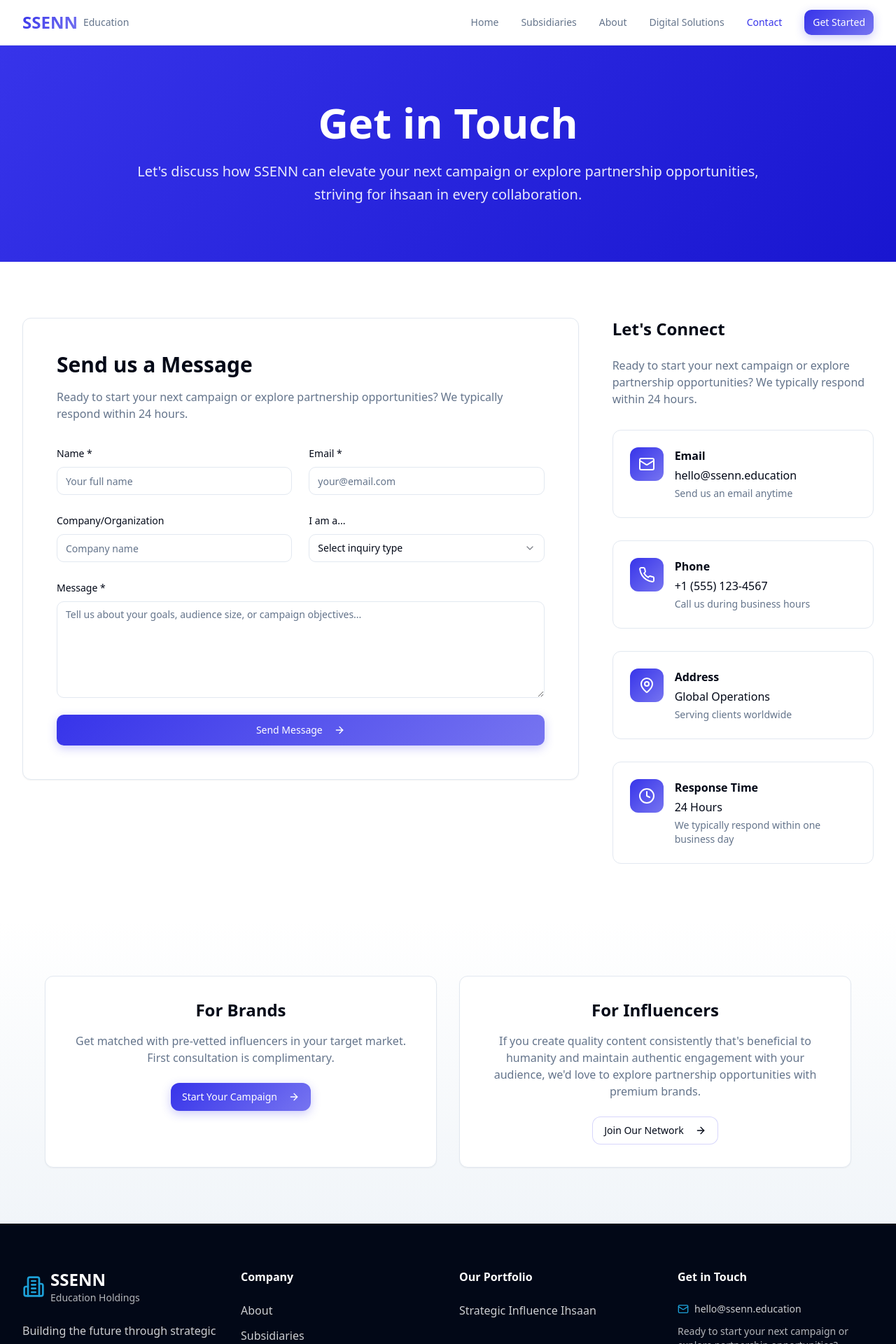
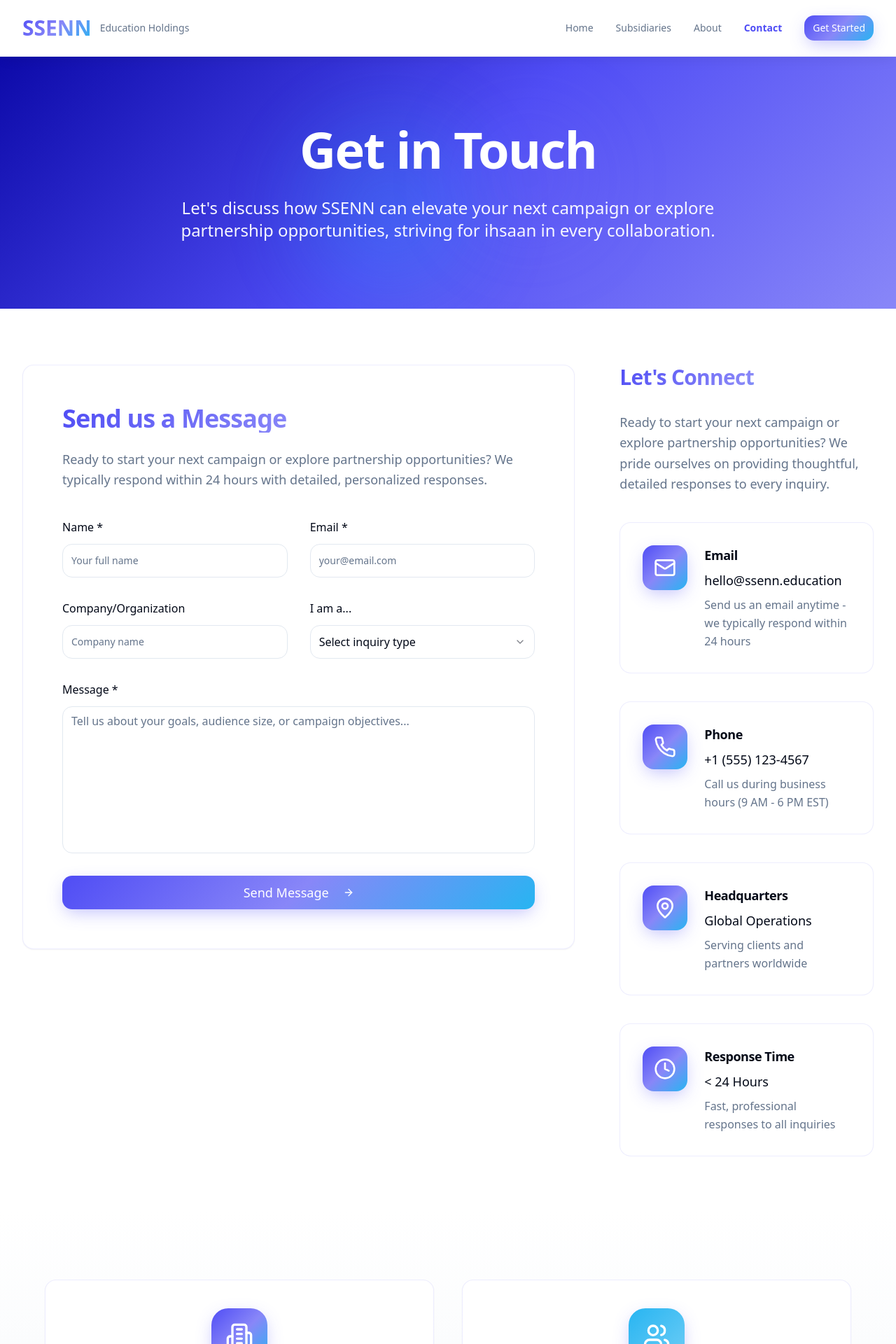
Before and after one commit to jamilhammoudeh/ssenn, a React (Vite) app: page /contact in a window 1280 px wide. Shown: the top 1920 px of the page at 70% size. Built offline with nearby package versions, Linux system fonts and the light colour scheme.

Commit message:
Refine website appearance

```diff
--- a/src/App.tsx
+++ b/src/App.tsx
@@ -8,7 +8,6 @@ import Footer from "./components/Footer";
 import Home from "./pages/Home";
 import Subsidiaries from "./pages/Subsidiaries";
 import About from "./pages/About";
-import DigitalSolutions from "./pages/DigitalSolutions";
 import Contact from "./pages/Contact";
 import NotFound from "./pages/NotFound";
 
@@ -27,7 +26,6 @@ const App = () => (
               <Route path="/" element={<Home />} />
               <Route path="/subsidiaries" element={<Subsidiaries />} />
               <Route path="/about" element={<About />} />
-              <Route path="/digital-solutions" element={<DigitalSolutions />} />
               <Route path="/contact" element={<Contact />} />
               <Route path="*" element={<NotFound />} />
             </Routes>
--- a/src/components/Navigation.tsx
+++ b/src/components/Navigation.tsx
@@ -11,23 +11,22 @@ const Navigation = () => {
     { name: "Home", path: "/" },
     { name: "Subsidiaries", path: "/subsidiaries" },
     { name: "About", path: "/about" },
-    { name: "Digital Solutions", path: "/digital-solutions" },
     { name: "Contact", path: "/contact" },
   ];
 
   const isActive = (path: string) => location.pathname === path;
 
   return (
-    <nav className="bg-background/95 backdrop-blur-sm border-b border-border sticky top-0 z-50">
+    <nav className="bg-background/95 backdrop-blur-md border-b border-border/50 sticky top-0 z-50 shadow-soft">
       <div className="container mx-auto px-4 sm:px-6 lg:px-8">
-        <div className="flex justify-between items-center h-16">
+        <div className="flex justify-between items-center h-20">
           {/* Logo */}
-          <Link to="/" className="flex items-center space-x-2">
-            <div className="text-2xl font-bold bg-gradient-primary bg-clip-text text-transparent">
+          <Link to="/" className="flex items-center space-x-3 group">
+            <div className="text-3xl font-bold bg-gradient-primary bg-clip-text text-transparent group-hover:scale-105 transition-transform duration-300">
               SSENN
             </div>
-            <span className="text-sm text-muted-foreground hidden sm:block">
-              Education
+            <span className="text-sm text-muted-foreground hidden sm:block font-medium">
+              Education Holdings
             </span>
           </Link>
 
@@ -37,16 +36,16 @@ const Navigation = () => {
               <Link
                 key={item.path}
                 to={item.path}
-                className={`text-sm font-medium transition-colors hover:text-primary ${
+                className={`text-sm font-medium transition-all duration-300 hover:text-primary hover:scale-105 ${
                   isActive(item.path)
-                    ? "text-primary"
+                    ? "text-primary font-semibold"
                     : "text-muted-foreground"
                 }`}
               >
                 {item.name}
               </Link>
             ))}
-            <Button variant="default" size="sm" className="shadow-button">
+            <Button variant="default" size="sm" className="shadow-button hover:shadow-glow">
               Get Started
             </Button>
           </div>
--- a/src/index.css
+++ b/src/index.css
@@ -17,11 +17,12 @@ All colors MUST be HSL.
     --popover: 0 0% 100%;
     --popover-foreground: 222.2 84% 4.9%;
 
-    /* Corporate blue-purple theme */
-    --primary: 241 81% 56%;
+    /* Premium corporate blue-purple theme */
+    --primary: 241 89% 63%;
     --primary-foreground: 0 0% 100%;
-    --primary-light: 241 81% 70%;
-    --primary-dark: 241 81% 45%;
+    --primary-light: 241 89% 75%;
+    --primary-dark: 241 89% 50%;
+    --primary-darker: 241 89% 35%;
 
     --secondary: 210 40% 96.1%;
     --secondary-foreground: 222.2 47.4% 11.2%;
@@ -29,27 +30,32 @@ All colors MUST be HSL.
     --muted: 210 40% 96.1%;
     --muted-foreground: 215.4 16.3% 46.9%;
 
-    --accent: 198 76% 48%;
+    --accent: 198 88% 55%;
     --accent-foreground: 0 0% 100%;
+    --accent-light: 198 88% 70%;
 
     --destructive: 0 84.2% 60.2%;
     --destructive-foreground: 210 40% 98%;
 
     --border: 214.3 31.8% 91.4%;
     --input: 214.3 31.8% 91.4%;
-    --ring: 241 81% 56%;
+    --ring: 241 89% 63%;
 
-    /* Corporate gradients */
-    --gradient-primary: linear-gradient(135deg, hsl(var(--primary)), hsl(var(--primary-light)));
-    --gradient-hero: linear-gradient(135deg, hsl(var(--primary)) 0%, hsl(var(--primary-dark)) 100%);
+    /* Premium gradients */
+    --gradient-primary: linear-gradient(135deg, hsl(var(--primary)) 0%, hsl(var(--primary-light)) 50%, hsl(var(--accent)) 100%);
+    --gradient-hero: linear-gradient(135deg, hsl(var(--primary-darker)) 0%, hsl(var(--primary)) 50%, hsl(var(--primary-light)) 100%);
     --gradient-subtle: linear-gradient(180deg, hsl(var(--background)), hsl(var(--secondary)));
+    --gradient-card: linear-gradient(145deg, hsl(var(--card)) 0%, hsl(var(--muted)/0.3) 100%);
+    --gradient-accent: linear-gradient(135deg, hsl(var(--accent)) 0%, hsl(var(--accent-light)) 100%);
 
-    /* Shadows */
-    --shadow-elegant: 0 10px 30px -10px hsl(var(--primary) / 0.2);
-    --shadow-card: 0 4px 20px -4px hsl(var(--primary) / 0.1);
-    --shadow-button: 0 4px 14px 0 hsl(var(--primary) / 0.25);
+    /* Premium shadows */
+    --shadow-elegant: 0 20px 60px -10px hsl(var(--primary) / 0.25);
+    --shadow-card: 0 8px 30px -8px hsl(var(--primary) / 0.15);
+    --shadow-button: 0 8px 25px -4px hsl(var(--primary) / 0.35);
+    --shadow-glow: 0 0 50px hsl(var(--primary) / 0.4);
+    --shadow-soft: 0 4px 20px -4px hsl(var(--foreground) / 0.1);
 
-    --radius: 0.75rem;
+    --radius: 1rem;
 
     --sidebar-background: 0 0% 98%;
 
@@ -113,6 +119,25 @@ All colors MUST be HSL.
   }
 
   body {
-    @apply bg-background text-foreground;
+    @apply bg-background text-foreground font-sans;
+    font-feature-settings: "cv11", "ss01";
+    font-variation-settings: "opsz" auto;
+    scroll-behavior: smooth;
+  }
+
+  h1, h2, h3, h4, h5, h6 {
+    @apply font-semibold tracking-tight;
+  }
+
+  h1 {
+    @apply text-4xl md:text-5xl lg:text-6xl;
+  }
+
+  h2 {
+    @apply text-3xl md:text-4xl lg:text-5xl;
+  }
+
+  h3 {
+    @apply text-2xl md:text-3xl;
   }
 }
--- a/src/pages/Contact.tsx
+++ b/src/pages/Contact.tsx
@@ -4,7 +4,7 @@ import { Input } from "@/components/ui/input";
 import { Textarea } from "@/components/ui/textarea";
 import { Label } from "@/components/ui/label";
 import { Select, SelectContent, SelectItem, SelectTrigger, SelectValue } from "@/components/ui/select";
-import { Mail, Phone, MapPin, Clock, ArrowRight } from "lucide-react";
+import { Mail, Phone, MapPin, Clock, ArrowRight, Building2, Users } from "lucide-react";
 import { useState } from "react";
 import { useToast } from "@/hooks/use-toast";
 
@@ -36,25 +36,25 @@ const Contact = () => {
       icon: Mail,
       title: "Email",
       details: "hello@ssenn.education",
-      description: "Send us an email anytime"
+      description: "Send us an email anytime - we typically respond within 24 hours"
     },
     {
       icon: Phone,
       title: "Phone",
       details: "+1 (555) 123-4567",
-      description: "Call us during business hours"
+      description: "Call us during business hours (9 AM - 6 PM EST)"
     },
     {
       icon: MapPin,
-      title: "Address",
+      title: "Headquarters",
       details: "Global Operations",
-      description: "Serving clients worldwide"
+      description: "Serving clients and partners worldwide"
     },
     {
       icon: Clock,
       title: "Response Time",
-      details: "24 Hours",
-      description: "We typically respond within one business day"
+      details: "< 24 Hours",
+      description: "Fast, professional responses to all inquiries"
     }
   ];
 
@@ -68,14 +68,18 @@ const Contact = () => {
 
   return (
     <div className="min-h-screen bg-background">
-      {/* Header */}
-      <section className="bg-gradient-hero text-white py-20">
-        <div className="container mx-auto px-4 sm:px-6 lg:px-8">
+      {/* Enhanced Header */}
+      <section className="bg-gradient-hero text-white py-24 relative overflow-hidden">
+        <div className="absolute inset-0">
+          <div className="absolute top-1/4 left-1/3 w-64 h-64 bg-accent/20 rounded-full blur-3xl animate-pulse"></div>
+          <div className="absolute bottom-1/4 right-1/3 w-48 h-48 bg-primary-light/20 rounded-full blur-3xl animate-pulse delay-1000"></div>
+        </div>
+        <div className="container mx-auto px-4 sm:px-6 lg:px-8 relative z-10">
           <div className="text-center max-w-4xl mx-auto">
-            <h1 className="text-4xl md:text-6xl font-bold mb-6">
+            <h1 className="text-5xl md:text-7xl font-bold mb-8 tracking-tight">
               Get in Touch
             </h1>
-            <p className="text-xl text-white/90 leading-relaxed">
+            <p className="text-xl md:text-2xl text-white/95 leading-relaxed">
               Let's discuss how SSENN can elevate your next campaign or explore
               partnership opportunities, striving for ihsaan in every collaboration.
             </p>
@@ -86,23 +90,25 @@ const Contact = () => {
       {/* Contact Form & Info */}
       <section className="py-20">
         <div className="container mx-auto px-4 sm:px-6 lg:px-8">
-          <div className="grid lg:grid-cols-3 gap-12">
-            {/* Contact Form */}
+          <div className="grid lg:grid-cols-3 gap-16">
+            {/* Enhanced Contact Form */}
             <div className="lg:col-span-2">
-              <Card className="shadow-elegant">
-                <CardContent className="p-8 md:p-12">
-                  <div className="mb-8">
-                    <h2 className="text-3xl font-bold mb-4">Send us a Message</h2>
-                    <p className="text-muted-foreground">
+              <Card className="shadow-elegant hover:shadow-glow transition-all duration-500 border-primary/10">
+                <CardContent className="p-10 md:p-14">
+                  <div className="mb-10">
+                    <h2 className="text-4xl font-bold mb-6 bg-gradient-primary bg-clip-text text-transparent">
+                      Send us a Message
+                    </h2>
+                    <p className="text-muted-foreground text-lg leading-relaxed">
                       Ready to start your next campaign or explore partnership opportunities?
-                      We typically respond within 24 hours.
+                      We typically respond within 24 hours with detailed, personalized responses.
                     </p>
                   </div>
 
-                  <form onSubmit={handleSubmit} className="space-y-6">
-                    <div className="grid md:grid-cols-2 gap-6">
-                      <div className="space-y-2">
-                        <Label htmlFor="name">Name *</Label>
+                  <form onSubmit={handleSubmit} className="space-y-8">
+                    <div className="grid md:grid-cols-2 gap-8">
+                      <div className="space-y-3">
+                        <Label htmlFor="name" className="text-base font-medium">Name *</Label>
                         <Input
                           id="name"
                           type="text"
@@ -110,10 +116,11 @@ const Contact = () => {
                           value={formData.name}
                           onChange={(e) => handleInputChange("name", e.target.value)}
                           required
+                          className="h-12 text-base"
                         />
                       </div>
-                      <div className="space-y-2">
-                        <Label htmlFor="email">Email *</Label>
+                      <div className="space-y-3">
+                        <Label htmlFor="email" className="text-base font-medium">Email *</Label>
                         <Input
                           id="email"
                           type="email"
@@ -121,25 +128,27 @@ const Contact = () => {
                           value={formData.email}
                           onChange={(e) => handleInputChange("email", e.target.value)}
                           required
+                          className="h-12 text-base"
                         />
                       </div>
                     </div>
 
-                    <div className="grid md:grid-cols-2 gap-6">
-                      <div className="space-y-2">
-                        <Label htmlFor="company">Company/Organization</Label>
+                    <div className="grid md:grid-cols-2 gap-8">
+                      <div className="space-y-3">
+                        <Label htmlFor="company" className="text-base font-medium">Company/Organization</Label>
                         <Input
                           id="company"
                           type="text"
                           placeholder="Company name"
                           value={formData.company}
                           onChange={(e) => handleInputChange("company", e.target.value)}
+                          className="h-12 text-base"
                         />
                       </div>
-                      <div className="space-y-2">
-                        <Label htmlFor="subject">I am a...</Label>
+                      <div className="space-y-3">
+                        <Label htmlFor="subject" className="text-base font-medium">I am a...</Label>
                         <Select onValueChange={(value) => handleInputChange("subject", value)}>
-                          <SelectTrigger>
+                          <SelectTrigger className="h-12 text-base">
                             <SelectValue placeholder="Select inquiry type" />
                           </SelectTrigger>
                           <SelectContent>
@@ -153,52 +162,55 @@ const Contact = () => {
                       </div>
                     </div>
 
-                    <div className="space-y-2">
-                      <Label htmlFor="message">Message *</Label>
+                    <div className="space-y-3">
+                      <Label htmlFor="message" className="text-base font-medium">Message *</Label>
                       <Textarea
                         id="message"
                         placeholder="Tell us about your goals, audience size, or campaign objectives..."
                         value={formData.message}
                         onChange={(e) => handleInputChange("message", e.target.value)}
-                        rows={6}
+                        rows={8}
                         required
+                        className="text-base resize-none"
                       />
                     </div>
 
                     <Button
                       type="submit"
                       size="lg"
-                      className="w-full shadow-button"
+                      className="w-full shadow-button hover:shadow-glow transition-all duration-500 text-lg py-6"
                     >
                       Send Message
-                      <ArrowRight className="ml-2 h-4 w-4" />
+                      <ArrowRight className="ml-3 h-5 w-5" />
                     </Button>
                   </form>
                 </CardContent>
               </Card>
             </div>
 
-            {/* Contact Information */}
-            <div className="space-y-8">
+            {/* Enhanced Contact Information */}
+            <div className="space-y-10">
               <div>
-                <h3 className="text-2xl font-bold mb-6">Let's Connect</h3>
-                <p className="text-muted-foreground mb-8">
+                <h3 className="text-3xl font-bold mb-8 bg-gradient-primary bg-clip-text text-transparent">
+                  Let's Connect
+                </h3>
+                <p className="text-muted-foreground text-lg leading-relaxed mb-10">
                   Ready to start your next campaign or explore partnership opportunities?
-                  We typically respond within 24 hours.
+                  We pride ourselves on providing thoughtful, detailed responses to every inquiry.
                 </p>
               </div>
 
               {contactInfo.map((info, index) => (
-                <Card key={index} className="shadow-card hover:shadow-elegant transition-all duration-300">
-                  <CardContent className="p-6">
-                    <div className="flex items-start gap-4">
-                      <div className="w-12 h-12 bg-gradient-primary rounded-xl flex items-center justify-center flex-shrink-0">
-                        <info.icon className="w-6 h-6 text-white" />
+                <Card key={index} className="shadow-card hover:shadow-elegant transition-all duration-500 border-primary/10 hover:border-primary/20">
+                  <CardContent className="p-8">
+                    <div className="flex items-start gap-6">
+                      <div className="w-16 h-16 bg-gradient-primary rounded-2xl flex items-center justify-center flex-shrink-0 shadow-button">
+                        <info.icon className="w-8 h-8 text-white" />
                       </div>
                       <div>
-                        <h4 className="font-semibold mb-1">{info.title}</h4>
-                        <p className="text-foreground mb-1">{info.details}</p>
-                        <p className="text-sm text-muted-foreground">{info.description}</p>
+                        <h4 className="font-semibold text-lg mb-2">{info.title}</h4>
+                        <p className="text-foreground text-lg mb-2 font-medium">{info.details}</p>
+                        <p className="text-muted-foreground leading-relaxed">{info.description}</p>
                       </div>
                     </div>
                   </CardContent>
@@ -209,37 +221,43 @@ const Contact = () => {
         </div>
       </section>
 
-      {/* Call-to-Action Sections */}
-      <section className="py-20 bg-gradient-subtle">
+      {/* Enhanced Call-to-Action Sections */}
+      <section className="py-24 bg-gradient-subtle">
         <div className="container mx-auto px-4 sm:px-6 lg:px-8">
-          <div className="grid md:grid-cols-2 gap-8 max-w-6xl mx-auto">
+          <div className="grid md:grid-cols-2 gap-10 max-w-6xl mx-auto">
             {/* For Brands */}
-            <Card className="shadow-elegant">
-              <CardContent className="p-8 text-center">
-                <h3 className="text-2xl font-bold mb-4">For Brands</h3>
-                <p className="text-muted-foreground mb-6">
+            <Card className="shadow-elegant hover:shadow-glow transition-all duration-500 border-primary/10">
+              <CardContent className="p-10 text-center">
+                <div className="w-20 h-20 bg-gradient-primary rounded-3xl flex items-center justify-center mx-auto mb-8 shadow-button">
+                  <Building2 className="w-10 h-10 text-white" />
+                </div>
+                <h3 className="text-3xl font-bold mb-6">For Brands</h3>
+                <p className="text-muted-foreground text-lg mb-8 leading-relaxed">
                   Get matched with pre-vetted influencers in your target market.
-                  First consultation is complimentary.
+                  First consultation is complimentary with detailed strategy recommendations.
                 </p>
-                <Button variant="default" className="shadow-button">
+                <Button variant="default" className="shadow-button hover:shadow-glow text-lg px-8 py-4">
                   Start Your Campaign
-                  <ArrowRight className="ml-2 h-4 w-4" />
+                  <ArrowRight className="ml-3 h-5 w-5" />
                 </Button>
               </CardContent>
             </Card>
 
             {/* For Influencers */}
-            <Card className="shadow-elegant">
-              <CardContent className="p-8 text-center">
-                <h3 className="text-2xl font-bold mb-4">For Influencers</h3>
-                <p className="text-muted-foreground mb-6">
+            <Card className="shadow-elegant hover:shadow-glow transition-all duration-500 border-primary/10">
+              <CardContent className="p-10 text-center">
+                <div className="w-20 h-20 bg-gradient-accent rounded-3xl flex items-center justify-center mx-auto mb-8 shadow-button">
+                  <Users className="w-10 h-10 text-white" />
+                </div>
+                <h3 className="text-3xl font-bold mb-6">For Influencers</h3>
+                <p className="text-muted-foreground text-lg mb-8 leading-relaxed">
                   If you create quality content consistently that's beneficial to
                   humanity and maintain authentic engagement with your audience,
                   we'd love to explore partnership opportunities with premium brands.
                 </p>
-                <Button variant="outline">
+                <Button variant="outline" className="text-lg px-8 py-4 hover:bg-primary/5">
                   Join Our Network
-                  <ArrowRight className="ml-2 h-4 w-4" />
+                  <ArrowRight className="ml-3 h-5 w-5" />
                 </Button>
               </CardContent>
             </Card>
--- a/tailwind.config.ts
+++ b/tailwind.config.ts
@@ -28,7 +28,8 @@ export default {
 					DEFAULT: 'hsl(var(--primary))',
 					foreground: 'hsl(var(--primary-foreground))',
 					light: 'hsl(var(--primary-light))',
-					dark: 'hsl(var(--primary-dark))'
+					dark: 'hsl(var(--primary-dark))',
+					darker: 'hsl(var(--primary-darker))'
 				},
 				secondary: {
 					DEFAULT: 'hsl(var(--secondary))',
@@ -44,7 +45,8 @@ export default {
 				},
 				accent: {
 					DEFAULT: 'hsl(var(--accent))',
-					foreground: 'hsl(var(--accent-foreground))'
+					foreground: 'hsl(var(--accent-foreground))',
+					light: 'hsl(var(--accent-light))'
 				},
 				popover: {
 					DEFAULT: 'hsl(var(--popover))',
@@ -69,11 +71,15 @@ export default {
 				'gradient-primary': 'var(--gradient-primary)',
 				'gradient-hero': 'var(--gradient-hero)',
 				'gradient-subtle': 'var(--gradient-subtle)',
+				'gradient-card': 'var(--gradient-card)',
+				'gradient-accent': 'var(--gradient-accent)',
 			},
 			boxShadow: {
 				'elegant': 'var(--shadow-elegant)',
 				'card': 'var(--shadow-card)',
 				'button': 'var(--shadow-button)',
+				'glow': 'var(--shadow-glow)',
+				'soft': 'var(--shadow-soft)',
 			},
 			borderRadius: {
 				lg: 'var(--radius)',
```
Also changed, not shown: src/components/Hero.tsx (+26 -22 lines).
